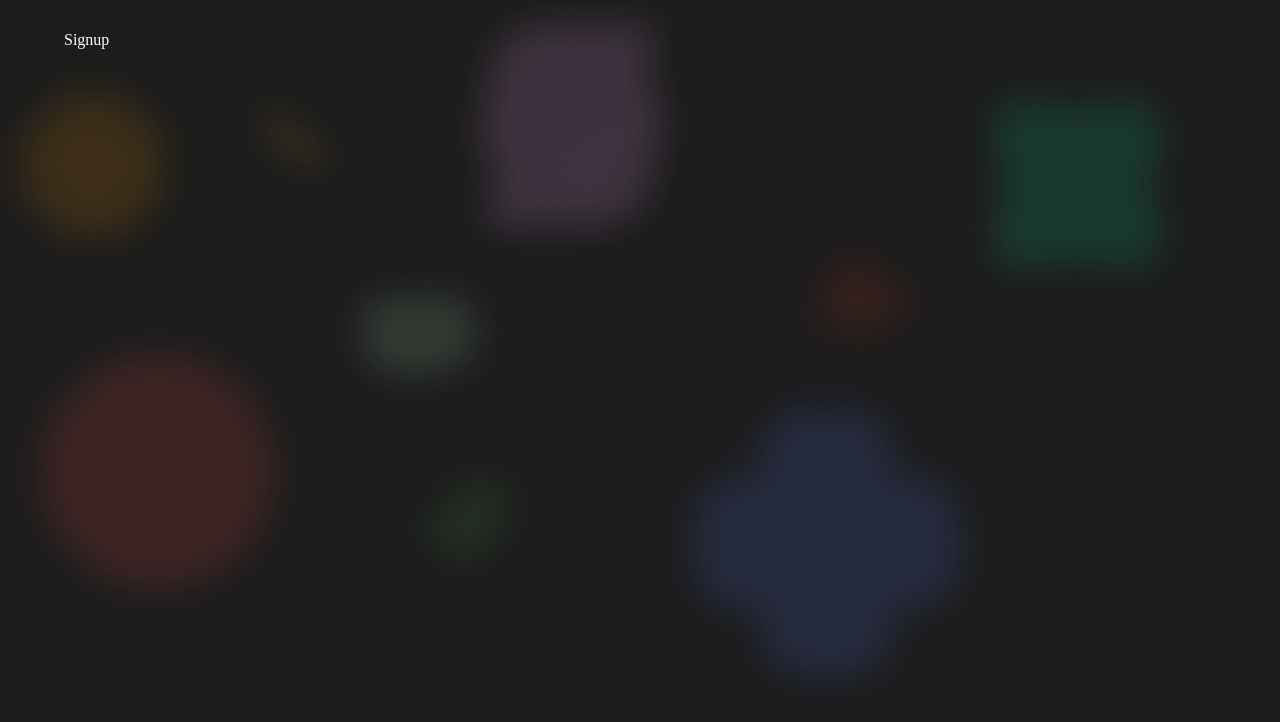
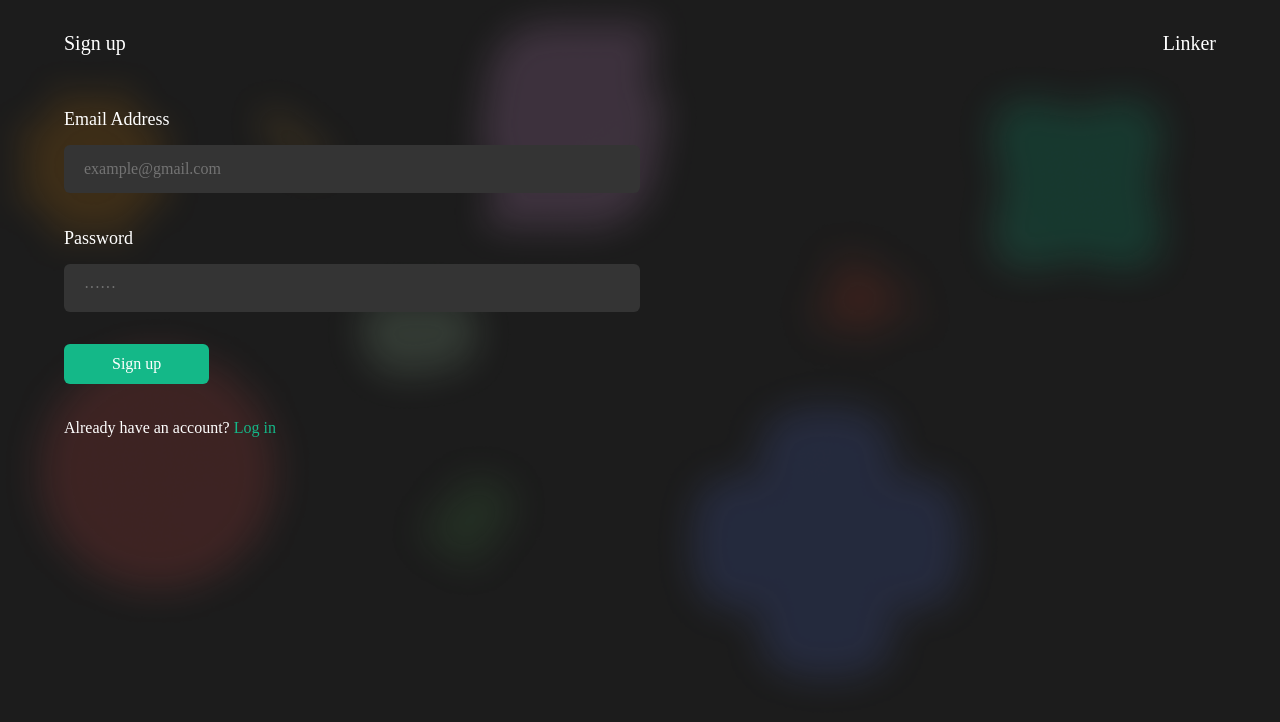
Before and after one commit to theditiarora/Linker, a React (Create React App) app: page /signup in a window 1280 px wide. Shown: the top 722 px of the page. Built offline with nearby package versions, Linux system fonts and the light colour scheme; a web font is replaced by a local one.

Commit message:
login and signup pages added

```diff
--- a/src/components/CreateLinkPage.jsx
+++ b/src/components/CreateLinkPage.jsx
@@ -1,11 +1,14 @@
 import React from 'react'
 import { useState } from "react";
 import Link from "./Link";
+import { useNavigate } from 'react-router-dom';
 
 const CreateLinkPage = () => {
+  const navigate = useNavigate()
   const [url, setUrl] = useState("");
   const [title, setTitle] = useState("");
   const [links, setLinks] = useState([]);
+
 
   const addNewLink = () => {
     const id = Math.floor(Math.random() * 1000) + 1
@@ -21,9 +24,9 @@ const CreateLinkPage = () => {
 
   return (
     <div>
-        <div className="flex justify-between text-c-twenty">
+      <div className="flex justify-between text-c-twenty">
         <h1>Add a new link</h1>
-        <h1>Linker </h1>
+        <h1 className='cursor-pointer' onClick={() => navigate('/')}>Linker </h1>
       </div>
 
       <div className="w-2/3 ">
--- a/src/components/Link.jsx
+++ b/src/components/Link.jsx
@@ -5,8 +5,7 @@ import { useState } from "react";
 const Link = ({ links, onDelete }) => {
   const [toggle, setToggle] = useState(false);
 
-  const colors = ['#915DFF', '#14B888', '#5DA7FF', '#B5E6BA', '#FC9400', '#FEAFFF']
-  const item = colors[Math.floor(Math.random() * colors.length)];
+
   const handleToggle = () => setToggle(!toggle);
 
   return (
@@ -17,14 +16,14 @@ const Link = ({ links, onDelete }) => {
         <div>
           <a target="_blank" href={links.url}> {links.title} </a>
 
-          <a className={`mt-3 text-${item} ${toggle ? `block` : `hidden`}`} href={links.url}>{links.url}</a>
+          <a className={`mt-3 text-pink ${toggle ? `block` : `hidden`}`} href={links.url}>{links.url}</a>
         </div>
       </div>
 
       <div className="flex gap-3">
         <CaretDown
             onClick={handleToggle}
-            className="flex-shrink-0 cursor-pointe hover:bg-opacity-80 px-2 py-1 transition-all duration-200 rounded-md hover:bg-blue cursor-pointer"
+            className={`flex-shrink-0 cursor-pointe hover:bg-opacity-80 px-2 py-1 transition-all duration-200 rounded-md hover:bg-blue cursor-pointer ${toggle && `rotate-180`}`}
             size={36}
             color="#ffffff"
             weight="bold"
--- a/src/components/Login.jsx
+++ b/src/components/Login.jsx
@@ -1,8 +1,26 @@
 import React from 'react'
+import { useNavigate } from 'react-router-dom'
 
 const Login = () => {
+  const navigate = useNavigate()
   return (
-    <div>Login</div>
+    <div>
+        <div className="flex justify-between text-c-twenty">
+            <h1>Log in</h1>
+            <h1 className='cursor-pointer' onClick={() => navigate('/')}>Linker </h1>
+        </div>
+
+        <label className='block text-c-eighteen mt-12'>Email Address</label>
+        <input placeholder='example@gmail.com' className='input-field mt-3 w-2/4' type="text" />
+
+        <label className='block text-c-eighteen mt-8'>Password</label>
+        <input placeholder='······' className='input-field mt-3 w-2/4' type="password" />
+
+        <button onClick={() => navigate('/addLink')} className='block mt-8 py-2 px-12 text-white rounded-md bg-blue hover:bg-opacity-70 transition-all duration-200'>Sign up</button>
+
+        <p className="mt-8">Don&apos;t have an accout? <span onClick={() => navigate('/signup')} className="text-blue cursor-pointer">Log in</span></p>
+
+    </div>
   )
 }
 
--- a/src/components/Signup.jsx
+++ b/src/components/Signup.jsx
@@ -1,8 +1,26 @@
 import React from 'react'
+import { useNavigate } from 'react-router-dom'
 
 const Signup = () => {
+  const navigate = useNavigate()
   return (
-    <div>Signup</div>
+    <div>
+        <div className="flex justify-between text-c-twenty">
+            <h1>Sign up</h1>
+            <h1 className='cursor-pointer' onClick={() => navigate('/')}>Linker </h1>
+        </div>
+
+        <label className='block text-c-eighteen mt-12'>Email Address</label>
+        <input placeholder='example@gmail.com' className='input-field mt-3 w-2/4' type="text" />
+
+        <label className='block text-c-eighteen mt-8'>Password</label>
+        <input placeholder='······' className='input-field mt-3 w-2/4' type="password" />
+
+        <button onClick={() => navigate('/addLink')} className='block mt-8 py-2 px-12 text-white rounded-md bg-green hover:bg-opacity-70 transition-all duration-200'>Sign up</button>
+
+        <p className="mt-8">Already have an account? <span onClick={() => navigate('/login')} className="text-green cursor-pointer">Log in</span></p>
+
+    </div>
   )
 }
 
```
